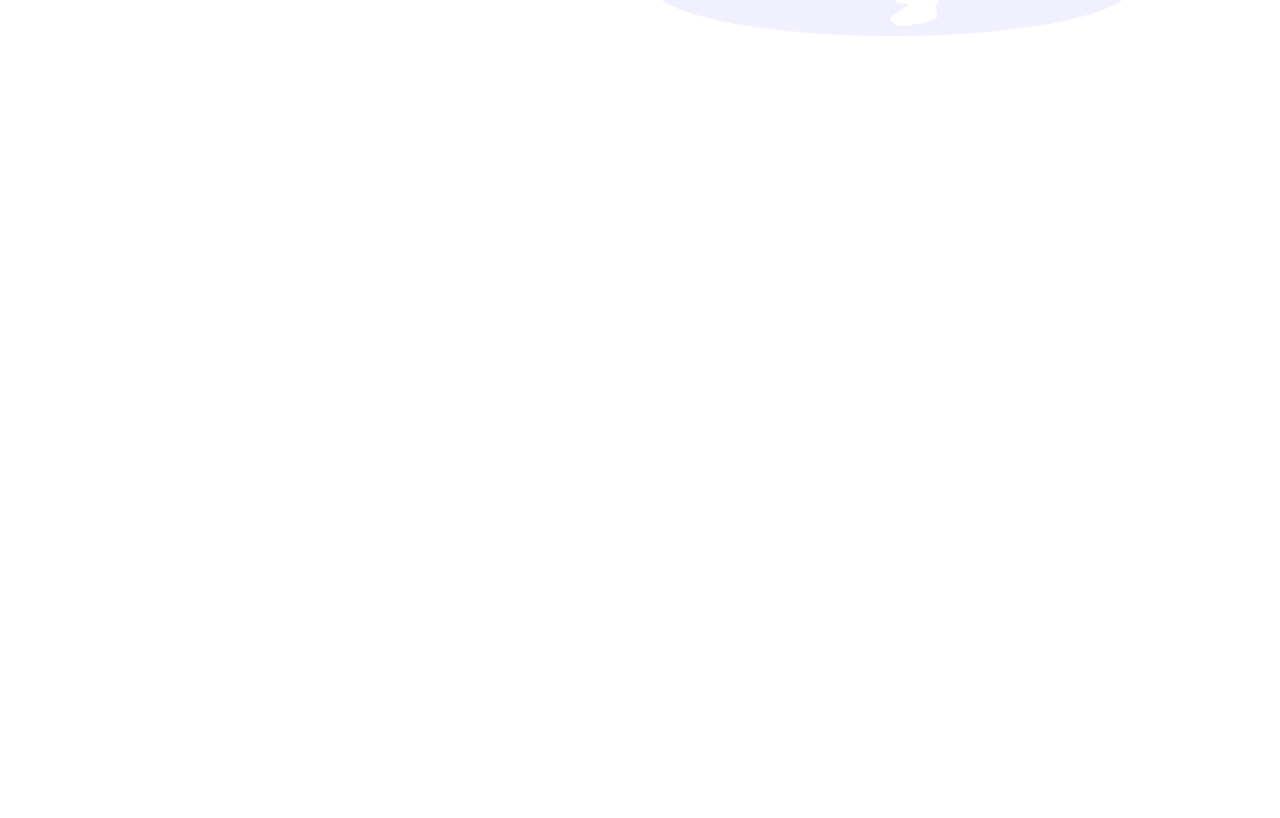
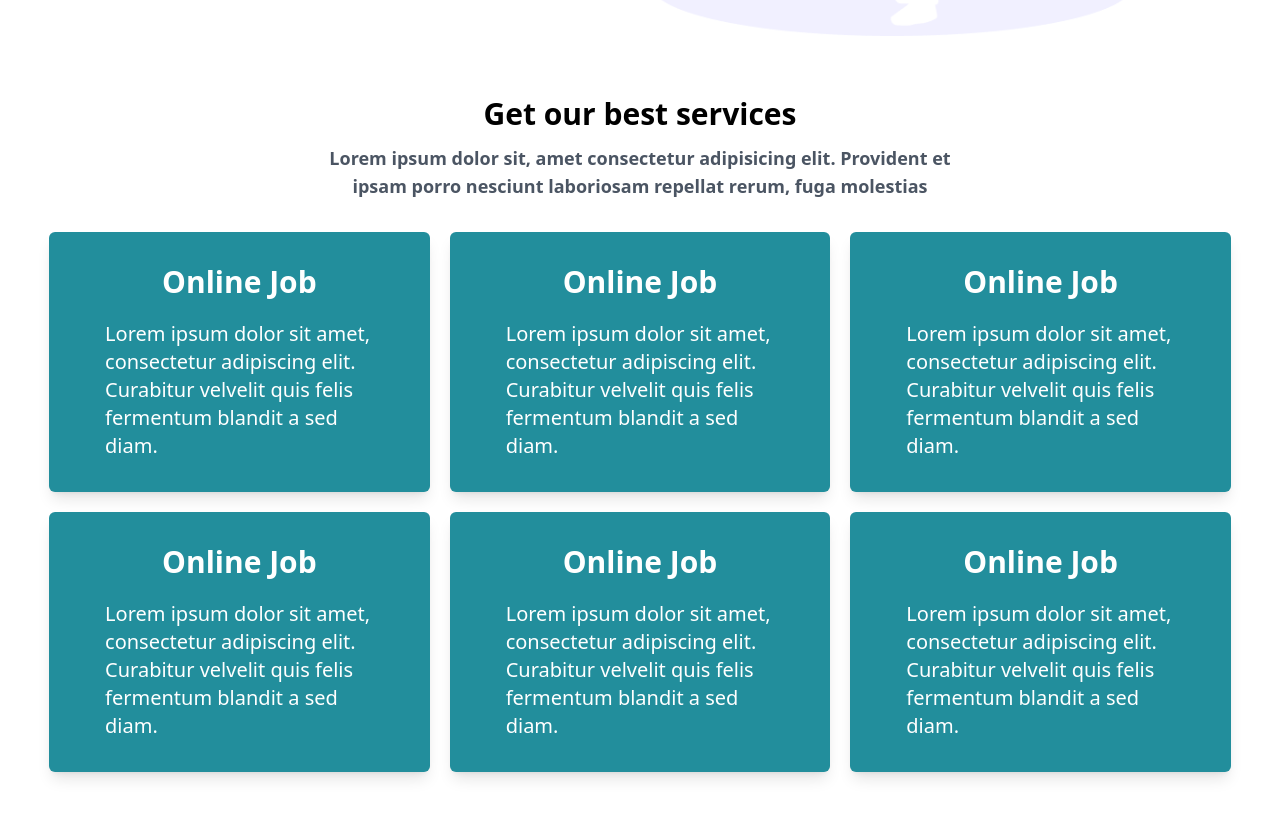
Before and after one commit to the-coder-kalisa/siloam-pharmacy, a React (Vite) app: page / in a window 1280 px wide. Shown: the part 1189-2007 px from the top of the page. Before the commit the page ends 1285 px from the top, so only its background shows below. Built offline with nearby package versions, Linux system fonts and the light colour scheme.

Commit message:
second page

```diff
--- a/src/App.tsx
+++ b/src/App.tsx
@@ -2,6 +2,7 @@
 import FirstPage from "./components/FirstPage";
 import Navbar from "./components/Navbar";
 import SecondPage from "./components/SecondPage";
+import ThirdPage from "./components/ThirdPage";
 
 const App: React.FC = () => {
   return (
@@ -9,6 +10,7 @@
       <Navbar />
       <FirstPage />
       <SecondPage />
+      <ThirdPage />
     </div>
   );
 }
--- a/src/components/FirstPage.tsx
+++ b/src/components/FirstPage.tsx
@@ -12,7 +12,7 @@
   ];
   return (
     <div
-    id="home"
+      id="home"
       style={{ backgroundImage: `url(${Background})` }}
       className="bg-center pt-20 pb-[7rem] flex items-start text-white bg-cover"
     >
@@ -27,8 +27,9 @@
           Just tell us what you're suffering from and let us cure your.
         </div>
         <div className="flex gap-4">
-          {buttons.map((button) => (
+          {buttons.map((button, index) => (
             <Button
+              key={index}
               style={{
                 textDecoration: "uppercase",
                 color: "white",
--- a/src/components/Navbar.tsx
+++ b/src/components/Navbar.tsx
@@ -1,6 +1,12 @@
-import React from "react";
+import React, {useEffect, useState} from "react";
 import { Button } from "@mui/material";
 const Navbar:React.FC =()=> {
+  const [scrolled, setScrolled] = useState<boolean>(false);
+  useEffect(() => {
+    window.addEventListener("scroll", () => {
+      console.log(window.scrollY)
+    })
+  })
     const links: string[] = ["home","about", "services", "demostration"];
   return (
     <div
@@ -9,7 +15,7 @@
     >
       <div className="font-bold text-3xl">Siloam</div>
       <div className="flex justify-center text-[#E5E5E5] text-lg font-medium gap-5 items-center">
-        {links.map( link => <a href={`#${link}`}>{link}</a>)}
+        {links.map( (link, index) => <a key={index} href={`#${link}`}>{link}</a>)}
         <Button variant="outlined" style={{color: "white", border: "2px solid white"}}>LOGIN</Button>
       </div>
     </div>
--- /dev/null
+++ b/src/components/ThirdPage.tsx
@@ -0,0 +1,74 @@
+import React from "react";
+
+const ThirdPage: React.FC = () => {
+  interface Parag {
+    title: string;
+    param: string;
+  }
+  const paras: Parag[] = [
+    {
+      title: "Online Job",
+      param: `Lorem ipsum dolor sit amet,
+               consectetur adipiscing elit.
+              Curabitur velvelit quis felis
+              fermentum blandit a sed diam.`,
+    },
+    {
+      title: "Online Job",
+      param: `Lorem ipsum dolor sit amet,
+               consectetur adipiscing elit.
+              Curabitur velvelit quis felis
+              fermentum blandit a sed diam.`,
+    },
+    {
+      title: "Online Job",
+      param: `Lorem ipsum dolor sit amet,
+               consectetur adipiscing elit.
+              Curabitur velvelit quis felis
+              fermentum blandit a sed diam.`,
+    },
+    {
+      title: "Online Job",
+      param: `Lorem ipsum dolor sit amet,
+               consectetur adipiscing elit.
+              Curabitur velvelit quis felis
+              fermentum blandit a sed diam.`,
+    },
+    {
+      title: "Online Job",
+      param: `Lorem ipsum dolor sit amet,
+               consectetur adipiscing elit.
+              Curabitur velvelit quis felis
+              fermentum blandit a sed diam.`,
+    },
+    {
+      title: "Online Job",
+      param: `Lorem ipsum dolor sit amet,
+               consectetur adipiscing elit.
+              Curabitur velvelit quis felis
+              fermentum blandit a sed diam.`,
+    },
+  ];
+  return (
+    <div id="services" className="flex flex-col items-center">
+      <h1 className="text-center font-bold text-3xl">Get our best services</h1>
+      <div className="text-center max-w-[40rem] font-semibold text-gray-600 text-lg py-3">
+        Lorem ipsum dolor sit, amet consectetur adipisicing elit. Provident et
+        ipsam porro nesciunt laboriosam repellat rerum, fuga molestias
+      </div>
+      <div
+        className="grid pb-14 pt-5 px-3 gap-5"
+        style={{ gridTemplateColumns: "repeat(auto-fit, minmax(22rem, 1fr))"}}
+      >
+        {paras.map((para, index) => (
+          <div key={index} className="bg-[#228E9C] rounded-md shadow-lg text-white flex flex-col items-center justify-center py-8 px-14 gap-5">
+            <h2 className="text-3xl font-bold">{para.title}</h2>
+            <p className="text-xl font-medium">{para.param}</p>
+          </div>
+        ))}
+      </div>
+    </div>
+  );
+};
+
+export default ThirdPage;
```
